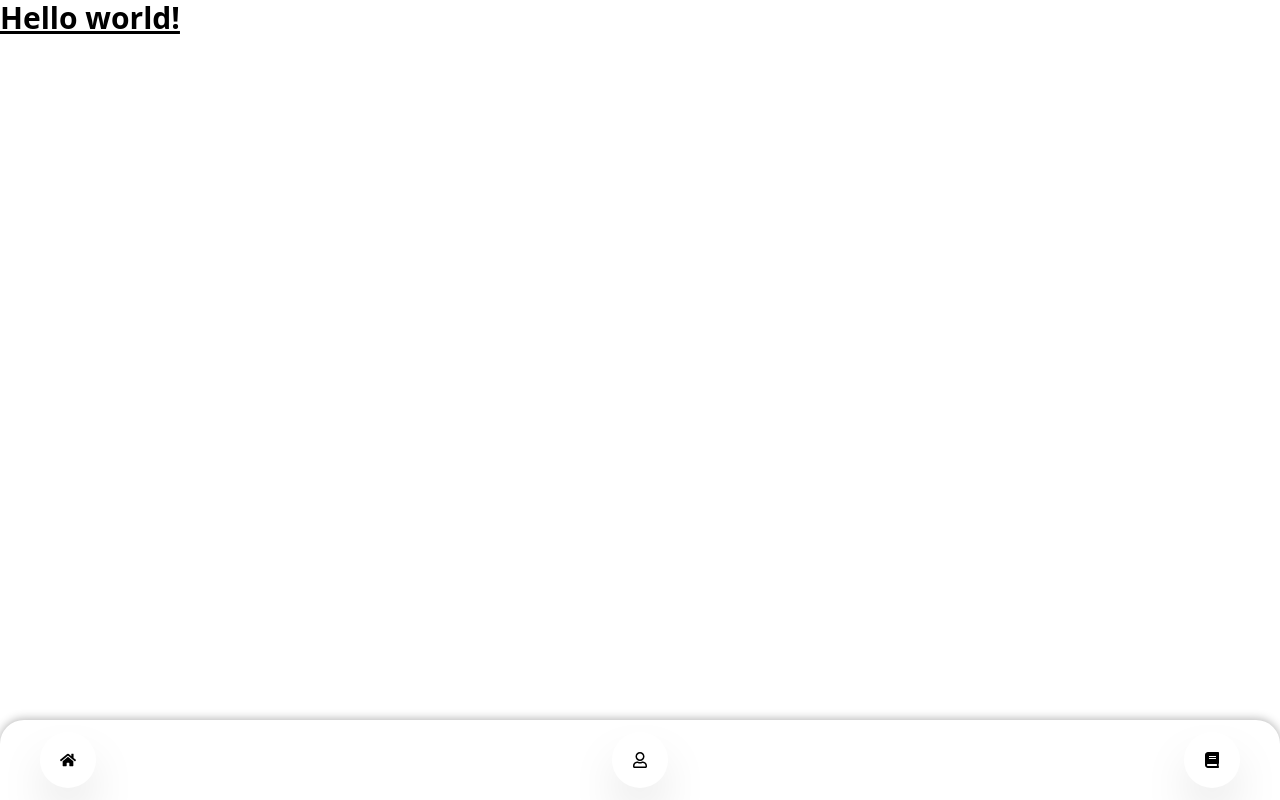
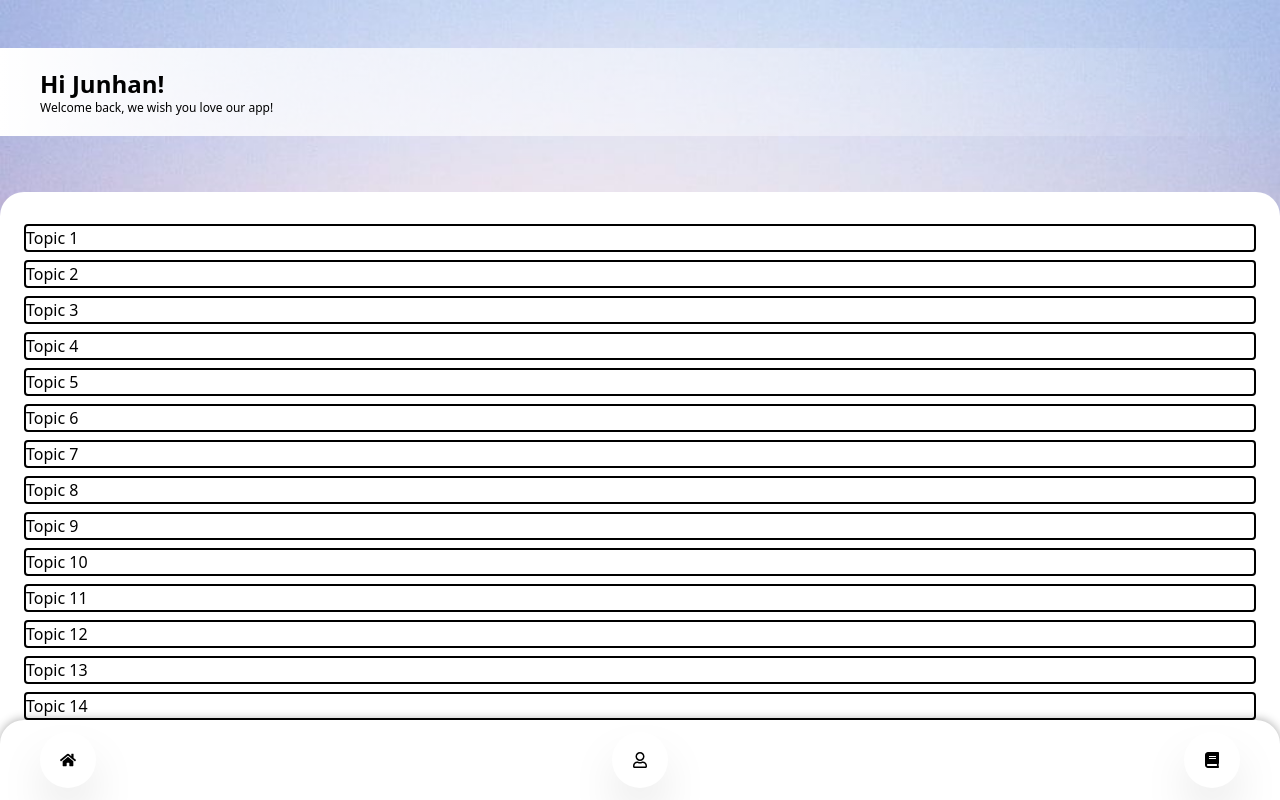
Before and after one commit to jun-han-github/react-typescript, a React (Create React App) app: page / in a window 1280 px wide. Built offline with nearby package versions, Linux system fonts and the light colour scheme.

Commit message:
ActivityTable and header(yet to be component)

```diff
--- /dev/null
+++ b/src/components/ActivityTable.tsx
@@ -0,0 +1,16 @@
+export default function ActivityTable() {
+
+    const questions = Array.from({length: 30}, (_, i) => i + 1);
+
+    return (
+        <div className="bg-white mt-48 px-6 pt-6 pb-24 max-h-screen overflow-y-scroll rounded-3xl">
+            <div>
+                {
+                    questions.map(question => (
+                        <div className="border-2 border-solid border-black rounded my-2">Topic {question}</div>
+                    ))
+                }
+            </div>
+        </div>
+    );
+}
--- a/src/components/Layout.tsx
+++ b/src/components/Layout.tsx
@@ -3,7 +3,7 @@ import Tabs from "./Tabs";
 
 export default function Layout() {
     return (
-        <main className="flex flex-col h-screen">
+        <main className="flex flex-col max-h-screen">
             <Outlet />
             <Tabs />
         </main>
--- a/src/components/Tabs.tsx
+++ b/src/components/Tabs.tsx
@@ -4,7 +4,7 @@ import TabButton from "./TabButton"
 
 export default function Tabs() {
     return (
-        <div className="flex justify-between items-center px-10 mt-auto border-none border-solid border-x-2 border-t-2 h-20 bg-white rounded-t-3xl shadow-custom-top">
+        <div className="absolute z-10 bottom-0 w-full flex justify-between items-center px-10 mt-auto border-none border-solid border-x-2 border-t-2 h-20 bg-white rounded-t-3xl shadow-custom-top">
             <TabButton icon={ <FaHome /> } url={"/"} />
             <TabButton icon={ <FaRegUser /> } url={"/overview"} />
             <TabButton icon={ <FaBook /> } url={"/history"} />
--- a/src/pages/HomePage.tsx
+++ b/src/pages/HomePage.tsx
@@ -1,9 +1,23 @@
+import ActivityTable from "../components/ActivityTable";
+import image from "../assets/images/mountain.jpg";
+
 export default function HomePage() {
+
+    const user = {
+        name: "Junhan"
+    }
+
+    const quote = 'Welcome back, we wish you love our app!';
+
     return (
         <>
-            <h1 className="text-3xl font-bold underline">
-                Hello world!
-            </h1>
+            <div className="absolute z-negative top-0 h-80 w-full pt-12 bg-cover bg-no-repeat" style={{ backgroundImage:`url(${image})` }}>
+                <div className="font-sans w-full bg-gradient-to-r from-white px-10 py-5">
+                    <h1 className="font-bold text-2xl">Hi {user.name}!</h1>
+                    <p className="font-medium text-xs">{quote}</p>
+                </div>
+            </div>
+            <ActivityTable />
         </>
     )
 }
--- a/tailwind.config.js
+++ b/tailwind.config.js
@@ -7,6 +7,9 @@ module.exports = {
     extend: {
       boxShadow: {
         'custom-top': '0px -1px 10px 0px rgba(0, 0, 0, 0.3)',
+      },
+      zIndex: {
+        'negative': '-10',
       }
     },
   },
```
Also changed, not shown: src/assets/images/mountain.jpg (added).
